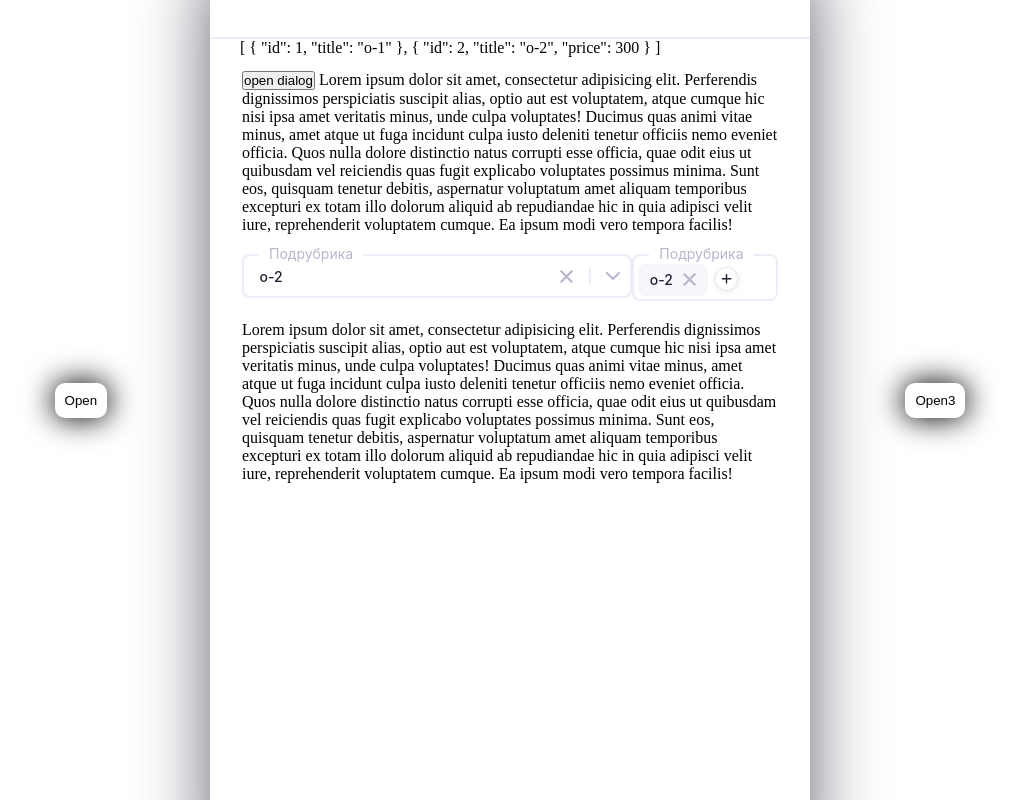
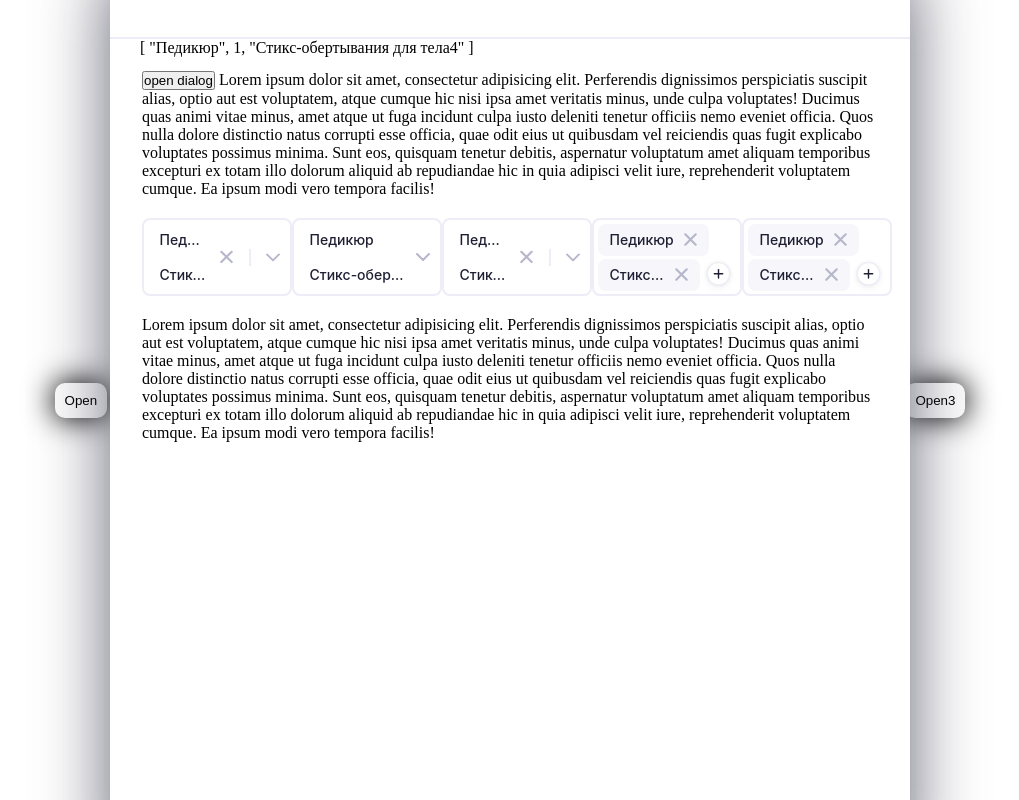
Before and after one commit to bRICK2H/vue-modal, a Vue app: page / in a window 1280 px wide. Both pictures are taken after a click on the button "Open". Shown: the whole page, without its empty margins (130-1149 px from the left). Built offline with nearby package versions, Linux system fonts and the light colour scheme; what vue-js-modal would draw is missing.

Commit message:
test select: edit styles

```diff
--- a/src/App.vue
+++ b/src/App.vue
@@ -13,7 +13,7 @@
 
     <izi-modal
       name="header1"
-      width="600"
+      width="800"
       height="900"
       headerTitle="header1header1header1header1header1header1header1"
       :draggable="true"
@@ -32,9 +32,10 @@
         <div style="display:flex;margin: 20px 0">
           <c-select
             v-model="val"
+            width="150"
             :options="options"
-            placeholder="Подрубрика"
-            :raisePlaceholder="true"
+            placeholder="single search"
+            :raisePlaceholder="false"
             :behavior="true"
             :multiple="false"
             :searchable="true"
@@ -42,13 +43,51 @@
             :classes="['select-sel', 'option-opt']"
           />
           <c-select
-            width="200"
+            v-model="val"
+            width="150"
+            :options="options"
+            placeholder="single search"
+            :raisePlaceholder="false"
+            :behavior="true"
+            :multiple="false"
+            :clearable="false"
+            :searchable="true"
+            label="title"
+            :classes="['select-sel', 'option-opt']"
+          />
+          <c-select
+            width="150"
             v-model="val"
             title="Подрубрика"
-            placeholder="Подрубрика"
+            placeholder="single no search"
             label="title"
+            :searchable="false"
+            :raisePlaceholder="false"
+            :options="options"
+            :clearable="true"
+            :behavior="true"
+            :multiple="false"
+          />
+          <c-select
+            v-model="val"
+            width="150"
+            :options="options"
+            placeholder="multiple search"
+            :raisePlaceholder="false"
+            :behavior="true"
+            :multiple="true"
             :searchable="true"
-            :raisePlaceholder="true"
+            label="title"
+            :classes="['select-sel', 'option-opt']"
+          />
+          <c-select
+            width="150"
+            v-model="val"
+            title="Подрубрика"
+            placeholder="multiple no search"
+            label="title"
+            :searchable="false"
+            :raisePlaceholder="false"
             :options="options"
             :clearable="true"
             :behavior="true"
@@ -173,8 +212,8 @@ export default {
     val: 490,
     // val: [],
     // val: 4,
-    // val: ['Педикюр', 1, 'Стикс-обертывания для тела4'],
-    val: [{ id: 1, title: 'o-1' }, { id: 2, title: 'o-2', price: 300 }],
+    val: ['Педикюр', 1, 'Стикс-обертывания для тела4'],
+    // val: [{ id: 1, title: 'o-1' }, { id: 2, title: 'o-2', price: 300 }],
     // options: []
     // options: [{ id: 4, name: 'Стикс-обертывания для тела', price: 33 }, { id: 2, name: 'Педикюр', price: 300 }],
     // val: [],
@@ -184,18 +223,18 @@ export default {
     options: ['Маникюр-хороший', 'Педикюр', 'Мужская косметология','Стикс-обертывания для тела', 'Маникюр-средний', 'Маникюр-хороший1', 'Педикюр2', 'Мужская косметология3','Стикс-обертывания для тела4', 'Маникюр-средний5'],
     // options: [490, 1, 2, 3],
       // options: []
-    options: [
-      { id: 1, title: 'o-1', price: 4 },
-      { id: 2, title: 'o-2', price: 300 },
-      { id: 3, title: 'o-3', price: 4 },
-      { id: 4, title: 'o-4', price: 33 },
-      { id: 5, title: 'o-5', price: 4 },
-      { id: 6, title: 'o-6', price: 4 },
-      { id: 7, title: 'o-7', price: 4 },
-      { id: 8, title: 'o-8', price: 4 },
-      { id: 490, title: 'o-9', price: 4 },
-      { id: 10, title: 'o-10', price: 4 },
-    ],
+    // options: [
+    //   { id: 1, title: 'o-1', price: 4 },
+    //   { id: 2, title: 'o-2', price: 300 },
+    //   { id: 3, title: 'o-3', price: 4 },
+    //   { id: 4, title: 'o-4', price: 33 },
+    //   { id: 5, title: 'o-5', price: 4 },
+    //   { id: 6, title: 'o-6', price: 4 },
+    //   { id: 7, title: 'o-7', price: 4 },
+    //   { id: 8, title: 'o-8', price: 4 },
+    //   { id: 490, title: 'o-9', price: 4 },
+    //   { id: 10, title: 'o-10', price: 4 },
+    // ],
     // opt: [],
     // val: ['Маникюр-хороший'],
     // options: [['Маникюр-хороший'], ['Педикюр'], ['Мужская косметология'], ['Стикс-обертывания для тела']]
--- a/src/components/c-modal/select/c-select.vue
+++ b/src/components/c-modal/select/c-select.vue
@@ -12,36 +12,37 @@
 				{ 'v-selected--active': isOpenSelect },
 				...getSelectClass
 			]"
-			ref="selected"
+			:ref="uniqueselected"
 			:tabindex="tabindex"
-			@blur="selectBlur($event)"
+			@blur="globalBlur($event, 'select')"
 			@keydown.enter="enterToFocus"
 			@keydown.up.down.prevent="arrowToFocus($event)"
-			@click="(!multiple) || (!selected.length && !cloneOptions.length)
+			@click="!multiple ? toggleSelect() : false"
+		>
+			<!-- @blur="selectBlur($event)" -->
+		<!-- @click="(!multiple) || (!selected.length && !cloneOptions.length)
 				? toggleSelect()
-				: false
-			">
+				: false" -->
 
 			<transition name="placeholder">
-				<span v-if="raisePlaceholder && selected.length || !selected.length && isOpenSelect && searchable"
+				<span v-if="raisePlaceholder && selected.length || searchable && isOpenSelect && !selected.length"
 					class="select-title v-selected__select-title"
+					:style="{ maxWidth: width === 'auto' ? `calc(100% - 10px)` : `${width - 20}px` }"
 				>
 					{{ placeholder }}
 				</span>
 			</transition>
 
-			<p v-if="!selected.length"
-				class="select-placeholder v-selected__select-placeholder"
-				key="title"
-			>
-				<template v-if="searchable && isOpenSelect">
-					*
-				</template>
-				<template v-else>
+			<template v-if="!selected.length">
+				<template v-if="searchable && isOpenSelect" />
+				<p v-else
+					class="select-placeholder v-selected__select-placeholder"
+					:class="{ 'select-placeholder--empty': !selected.length }"
+					key="title"
+				>
 					* {{ placeholder }}
-				</template>
-
-			</p>
+				</p>
+			</template>
 			<template v-else-if="multiple || !multiple && !searchable || !multiple && searchable && !isOpenSelect">
 				<div class="select-name v-selected__select-name"
 					:class="[
@@ -69,7 +70,8 @@
 					</span>
 					<div class="select-box-close select-name__select-box-close">
 						<i-close v-if="multiple && (!clearable && selected.length !== 1 || clearable)"
-							class="select-box-close__close" @click.native="drop(i)"
+							class="select-box-close__close"
+							@click.native="drop(i)"
 						/>
 					</div>
 				</div>
@@ -83,11 +85,12 @@
 					:class="[
 						{ 'multiple-add--hover': cloneOptions.length },
 					]"
-					@click.native="cloneOptions.length
+					@click.native="toggleSelect"
+				/>
+				<!-- @click.native="cloneOptions.length
 						? toggleSelect()
 						: false
-					"
-				/>
+					" -->
 			</template>
 
 			<!-- Single icons - delete/arrow -->
@@ -96,28 +99,33 @@
 					:class="{ 'v-selected__wrap-icons--has-item': selected.length && clearable }"
 				>
 					<template v-if="clearable">
-						<i-close v-if="selected.length" @click.native.stop="drop(0)" />
+						<i-close v-if="selected.length"
+							@click.native.stop="drop(0)"
+						/>
 						<i-hor-line v-if="selected.length" />
 					</template>
-					<i-arrow-down class="rotate-arraw-down" :class="{'rotate-arraw-down--active': isOpenSelect}" />
+					<i-arrow-down class="rotate-arraw-down"
+						:class="{ 'rotate-arraw-down--active': isOpenSelect }"
+					/>
 				</div>
 			</template>
 
 			<!-- Searchable -->
 			<input v-if="searchable && isOpenSelect"
 				type="text"
-				ref="searchable"
+				:ref="uniquesearch"
 				class="v-searchable"
 				:class="[
 					{ 'v-searchable--single-clearable': !multiple && clearable },
-					{ 'v-searchable--single-arrow': !multiple && !clearable },
+					{ 'v-searchable--default': !multiple && !selected.length }
 				]"
-				@blur="searchBlur($event)"
+				@blur="globalBlur($event, 'search')"
 				@focus="searchFocus($event)"
 				@click.stop=""
-				:placeholder="this.multiple ? '' : selected.map(val => innerReduce(val)).join(', ')"
+				:placeholder="multiple ? '' : selected.map(val => innerReduce(val)).join(', ')"
 				v-model="inputSearch"
 			>
+			<!-- @blur="searchBlur($event)" -->
 		</div>
 
 		<!-- Optiions -->
@@ -226,6 +234,8 @@
 		},
 		data: () => ({
 			uniqueddl: `dropdown-list:${Math.random()}`,
+			uniquesearch: `searchable:${Math.random()}`,
+			uniqueselected: `selected:${Math.random()}`,
 			name: 'select',
 			tabindex: 0,
 			inputSearch: '',
@@ -342,41 +352,92 @@
 			hoverOption(index) {
 				this.currOptionArrow = index
 			},
-			selectBlur(e) {
-				const { relatedTarget } = e
+			globalBlur(e, type) {
+				console.log('globalBlur', type)
+				this.$parent.$children.forEach(curr => {
+					if (curr.name === 'select' && curr !== this) {
+						console.log(curr.isOpenSelect, curr, this._uid)
+						curr.isOpenSelect = false
+					}
+				})
+			},
+			// selectBlur(e) {
+			// 	const { relatedTarget, target } = e,
+			// 			isExistDDL = relatedTarget && relatedTarget.classList.contains('dropdown-list')
+			// 	// if (this.searchable || isExistDDL) return
+			// 	console.log('blur-select :', relatedTarget, target)
 
-				if (relatedTarget) {
-					if (relatedTarget.classList.contains('v-searchable')) return
-					if (relatedTarget.classList.contains('dropdown-list')) {
-						this.$refs['selected'].focus()
-						return
-					}
-				}
+			// 	this.$parent.$children.forEach(curr => {
+			// 		if (curr.name === 'select' && curr !== this) {
+			// 			curr.isOpenSelect = false
+			// 		}
+			// 	})
 
-				this.isOpenSelect = false
-			},
-			searchBlur(e) {
-				const { relatedTarget, target } = e
-				if (this.searchable) {
-					if (!this.saveable) {
-						this.inputSearch = ''
-					}
+			// 	// this.isOpenSelect = false
+			// },
+			// searchBlur(e) {
+			// 	const { relatedTarget, target } = e
+			// 	// 		isExistDDL = relatedTarget && relatedTarget.classList.contains('dropdown-list')
 
-					this.$emit('search:blur', this.saveable ? this.inputSearch : target.placeholder)
-				}
+			// 	// if (isExistDDL) return
+			// 	console.log('blur-search :',
+			// 		relatedTarget,
+			// 		target,
+			// 		this
+			// 	)
 
-				if (relatedTarget) {
-					const isExistDdl = relatedTarget.classList.contains('dropdown-list'),
-							isExistMadd = relatedTarget.classList.contains('multiple-add')
+			// 	this.$parent.$children.forEach(curr => {
+			// 		if (curr.name === 'select' && curr !== this) {
+			// 			curr.isOpenSelect = false
+			// 		}
+			// 	})
 
-					if (isExistDdl || (isExistMadd && this.multiple)) {
-						this.$refs['selected'].focus()
-						return
-					}
-				}
+			// 	// this.isOpenSelect = false
+			// },
+			// selectBlur(e) {
+			// 	const { relatedTarget } = e
 
-				this.isOpenSelect = false
-			},
+			// 	console.log('selectBlur')
+
+			// 	if (relatedTarget) {
+			// 		const isExistMadd = relatedTarget.classList.contains('multiple-add')
+			// 		console.log('select-blur: ', relatedTarget)
+			// 		if (relatedTarget.classList.contains('v-searchable')) return
+			// 		if (relatedTarget.classList.contains('dropdown-list') || isExistMadd) {
+			// 			// this.$refs[this.uniqueselected].focus()
+			// 			return
+			// 		}
+			// 	}
+
+			// 	this.isOpenSelect = false
+			// },
+			// searchBlur(e) {
+			// 	const { relatedTarget, target } = e
+			// 	if (this.searchable) {
+			// 		if (!this.saveable) {
+			// 			this.inputSearch = ''
+			// 		}
+
+			// 		this.$emit('search:blur', this.saveable ? this.inputSearch : target.placeholder)
+			// 	}
+
+			// 	if (relatedTarget) {
+			// 		const isExistDdl = relatedTarget.classList.contains('dropdown-list'),
+			// 				isExistMadd = relatedTarget.classList.contains('multiple-add')
+
+			// 		console.log('search-blur: ', relatedTarget, isExistDdl)
+			// 		// if (isExistDdl || (isExistMadd)) {
+			// 		// 	// this.$refs[this.uniqueselected].focus()
+			// 		// 	return
+			// 		// }
+			// 		if (isExistDdl || isExistMadd) {
+			// 			// this.$refs[this.uniqueselected].focus()
+			// 			return
+			// 		}
+			// 	}
+
+			// 	this.isOpenSelect = false
+			// },
 			searchFocus(e) {
 				const { target } = e
 
@@ -397,8 +458,8 @@
 				this.isOpenSelect = !this.isOpenSelect
 			},
 			setCurrSelectCoords() {
-				const { top, left, width } = this.$refs['selected'].getBoundingClientRect()
-				const height = this.$refs['selected'].offsetHeight
+				const { top, left, width } = this.$refs[this.uniqueselected].getBoundingClientRect()
+				const height = this.$refs[this.uniqueselected].offsetHeight
 
 				this.$nextTick(() => {
 					this.$set(this.currSelectCoords, 'top', top)
@@ -409,15 +470,10 @@
 			},
 			setActiveSelect() {
 				this.$parent.$children.forEach(curr => {
-					if (curr.name === 'select'
-						&& JSON.stringify(this.value) === JSON.stringify(curr.value)
-						&& this.multiple !== curr.multiple
-					) {
-						curr.active = false
+					if (curr.name === 'select' && JSON.stringify(this.value) === JSON.stringify(curr.value)) {
+						curr.active = this.multiple === curr.multiple
 					}
 				})
-
-				this.active = true
 			},
 			isChosenExist(value) {
 				return JSON.stringify(this.getCurrIndices(value)) === JSON.stringify(this.getCurrIndices(this.selected))
@@ -568,14 +624,27 @@
 					DropDownContainer.appendChild(this.$refs[this.uniqueddl])
 				}
 
+				// if (this.searchable) {
+				// 	this.$nextTick(() => {
+				// 		if (opened) {
+				// 			this.$refs[this.uniquesearch].focus()
+				// 		} else {
+				// 			this.$refs[this.uniqueselected].focus()
+				// 		}
+				// 	})
+				// }
+
 				if (this.searchable) {
 					this.$nextTick(() => {
 						if (opened) {
-							this.$refs['searchable'].focus()
+							this.$refs[this.uniquesearch].focus()
 						} else {
-							this.$refs['selected'].focus()
+							this.$refs[this.uniqueselected].focus()
 						}
 					})
+				} else {
+					console.warn('open?', this.$refs[this.uniqueselected])
+					this.$refs[this.uniqueselected].focus()
 				}
 			},
 			inputSearch(value) {
@@ -729,7 +798,7 @@
 
 			&--has-item {
 				width: 60px;
-				height: 100%;
+				height: 80%;
 				background: #fff;
 			}
 		}
@@ -793,28 +862,52 @@
 		}
 	}
 
+	// .select-title {
+	// 	height: 6px;
+	// 	display: flex;
+	// 	align-items: center;
+	// 	font-size: 14px;
+	// 	background-color: #fff;
+	// 	color: #b7b7cc;
+	// 	padding: 0 10px;
+	// 	position: absolute;
+	// 	top: -6px;
+	// 	left: 15px;
+	// }
+
 	.select-title {
-		height: 6px;
-		display: flex;
-		align-items: center;
+		// height: 16px;
+		display: block;
 		font-size: 14px;
 		background-color: #fff;
 		color: #b7b7cc;
 		padding: 0 10px;
 		position: absolute;
-		top: -6px;
+		top: -11px;
 		left: 15px;
+		// max-width: 40px;
+		overflow: hidden;
+		text-overflow: ellipsis;
+		white-space: nowrap;
 	}
 
 	.select-placeholder {
 		padding: 0 2px 0 6px;
-		display: flex;
-		align-items: center;
 		color: #b7b7cc;
 		font-weight: 300;
+
+		&--empty {
+			width: calc(100% - 40px);
+			display: block;
+			overflow: hidden;
+			text-overflow: ellipsis;
+			white-space: nowrap;
+		}
 	}
 
 	.v-searchable {
+		min-width: 30px;
+		max-width: calc(100% - 30px);
 		width: 40px;
 		height: 30px;
 		flex: 1 1 auto;
@@ -823,17 +916,18 @@
 		padding: 0 13.5px;
 		border: none;
 		outline: none;
+		border: 1px solid red;
 
 		&::placeholder {
 			font-size: 14px;
 			font-weight: normal;
 			color: #b7b7cc;
 		}
-		&--single-arrow {
-			max-width: calc(100% - 30px);
-		}
 		&--single-clearable {
 			max-width: calc(100% - 70px);
+		}
+		&--default {
+			max-width: calc(100% - 30px);
 		}
 	}
 
@@ -944,11 +1038,9 @@
 				opacity: 0;
 				transform: translateX(50px);
 			}
-
 			20% {
 				box-shadow: 0 3px 7px #fff;
 			}
-
 			100% {
 				opacity: 1;
 			}
@@ -962,7 +1054,6 @@
 			40% {
 				box-shadow: 0 3px 7px #fff;
 			}
-
 			100% {
 				opacity: 0;
 				transform: translateY(100px);
```
